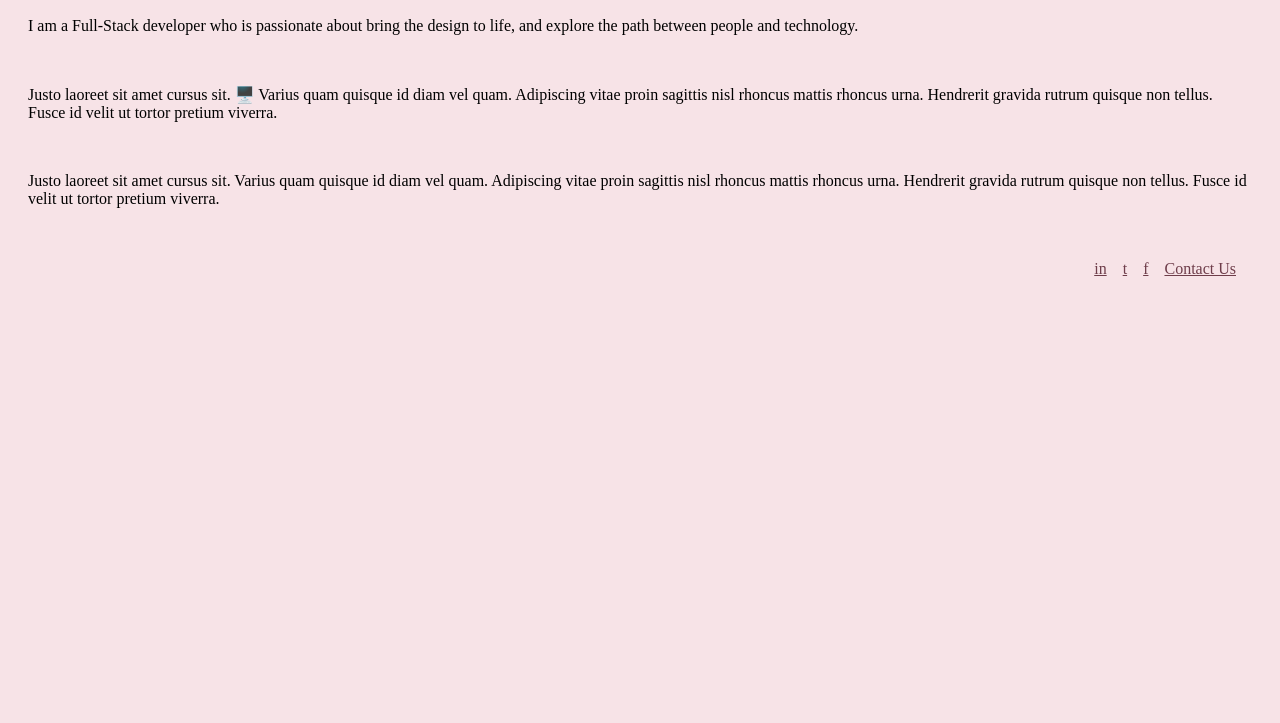
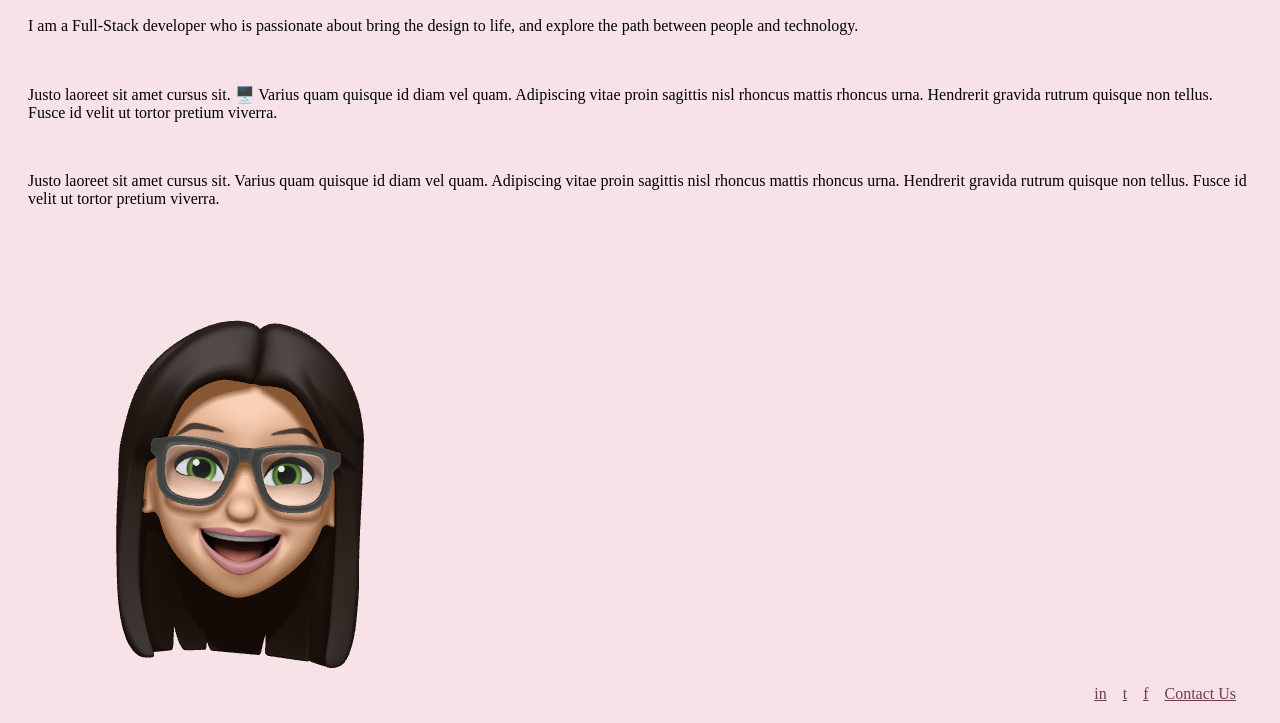
Before and after one commit to Heni-Mizhquri-Personal-Website/Personal-Website, a plain HTML site: page index.html in a window 1280 px wide. Shown: the part 132-855 px from the top of the page. Before the commit the page ends 800 px from the top, so only its background shows below. Drawn offline with Linux system fonts and the light colour scheme.

Commit message:
Update index.html

```diff
--- a/index.html
+++ b/index.html
@@ -25,6 +25,7 @@
   <p>Justo laoreet sit amet cursus sit. Varius quam quisque id diam vel quam. Adipiscing vitae proin sagittis nisl rhoncus mattis rhoncus urna. Hendrerit gravida rutrum quisque non tellus. Fusce id velit ut tortor pretium viverra.</p>
   <br>
   <br>
+  <img src="./7c81cf36648f2fe59b89ceef5a2c22f2-sticker.png">
   <footer>
     <div class="copyright">
     </div>
```
